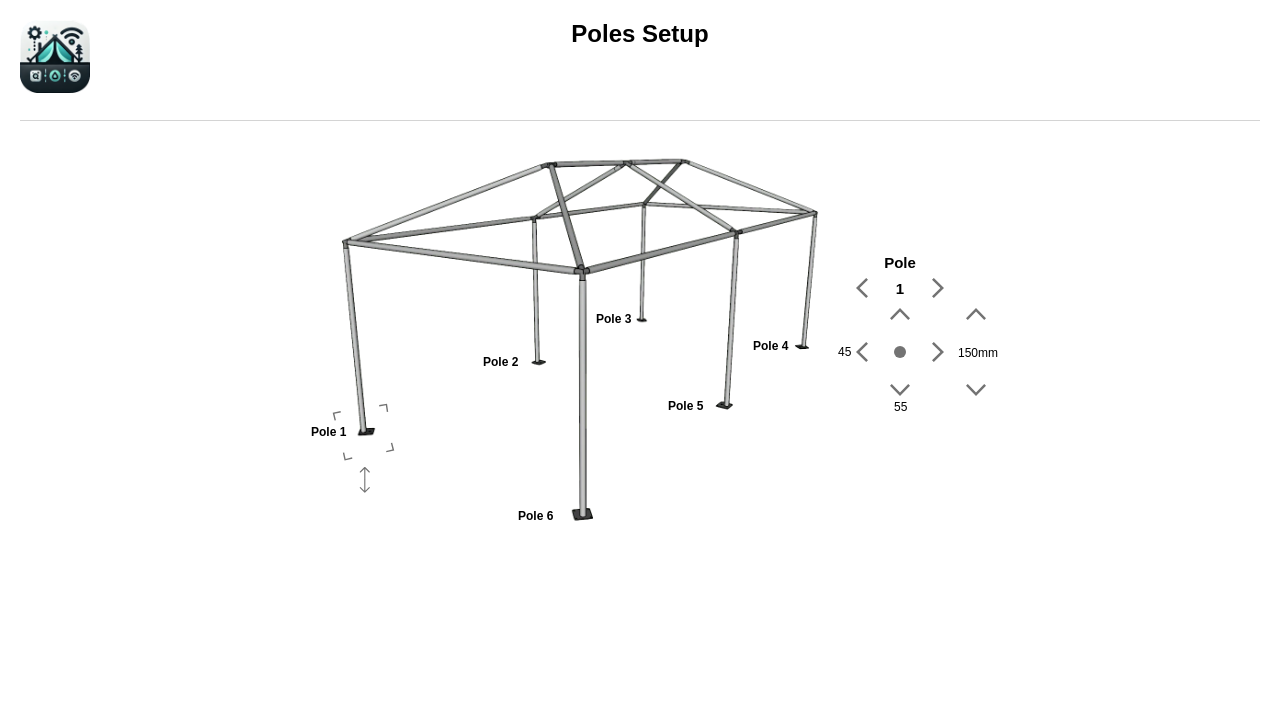
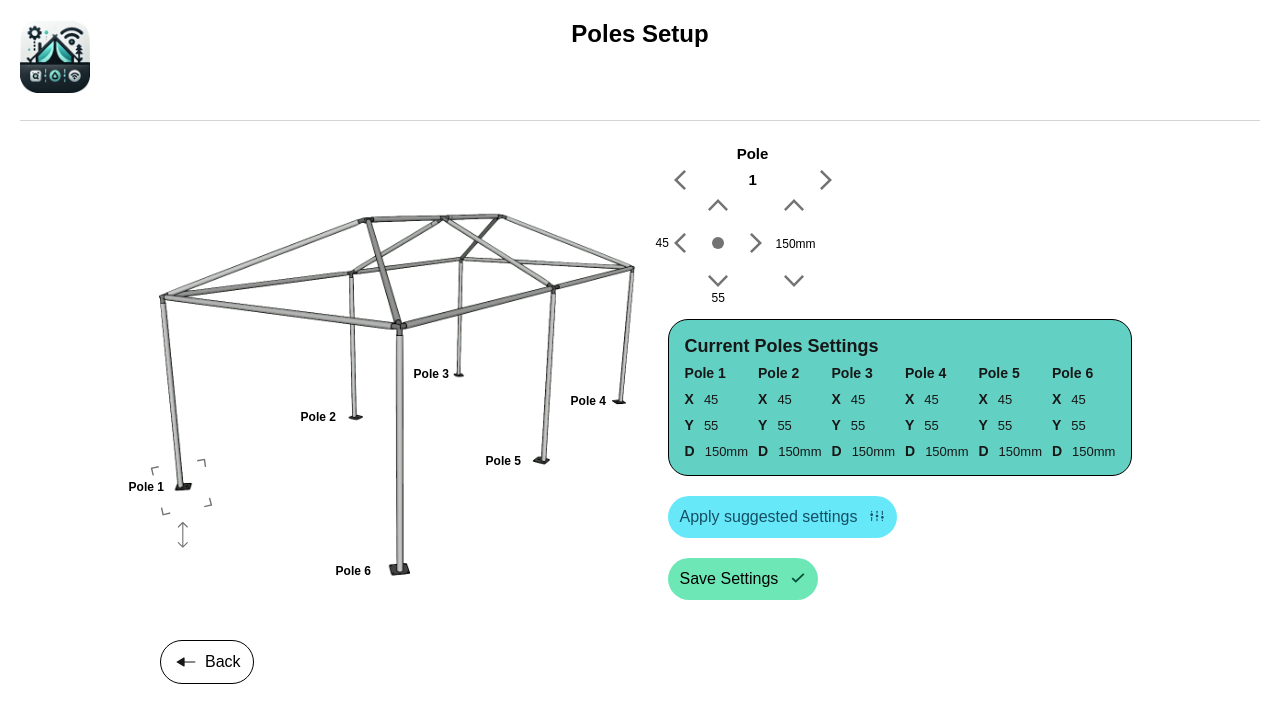
Before and after one commit to dimitry-lzs/hciWeb, a React app: page /poles-setup in a window 1280 px wide. Shown: the top 722 px of the page. Built offline with nearby package versions, Linux system fonts and the light colour scheme.

Commit message:
finish tent and poles setup

```diff
--- a/src/pages/PolesSetup/PolesSetup.less
+++ b/src/pages/PolesSetup/PolesSetup.less
@@ -2,6 +2,7 @@
     .Content {
         display: flex;
         flex-direction: row;
+        padding-top: 20px;
 
         .TentSkeleton {
             position: relative;
@@ -152,6 +153,7 @@
                 .PoleSwitch {
                     display: flex;
                     flex-direction: column;
+                    width: 170px;
 
                     .PoleLabel {
                         font-size: 15px;
@@ -198,6 +200,7 @@
                     flex-direction: column;
                     justify-content: center;
                     align-items: center;
+                    margin-bottom: 26px;
 
                     .PoleArrow {
                         position: absolute;
@@ -277,6 +280,54 @@
                     }
                 }
             }
+            .Parameters {
+                .InfoContainer {
+                    .ParametersTitle {
+                        font-weight: bold;
+                        font-size: 18px;
+                        padding-bottom: 8px;
+                    }
+                    .ParametersContent {
+                        display: flex;
+                        flex-direction: row;
+                        justify-content: space-between;
+                        align-items: center;
+                        gap: 10px;
+
+                        .Parameter {
+                            display: flex;
+                            flex-direction: column;
+                            gap: 10px;
+
+                            .Pole {
+                                font-size: 14px;
+                                font-weight: bold;
+                            }
+
+                            .ParameterRow {
+                                display: flex;
+                                flex-direction: row;
+                                gap: 10px;
+                                align-items: center;
+
+                                .ParameterName {
+                                    font-size: 14px;
+                                    font-weight: bold;
+                                }
+                                .ParameterValue {
+                                    font-size: 13px;
+                                }
+                            }
+                        }
+                    }
+                }
+            }
         }
     }
+    .NavigationButton {
+        margin-top: 20px;
+    }
+    .ConfirmButton {
+        margin-bottom: 20px;
+    }
 }
--- a/src/pages/PolesSetup/index.tsx
+++ b/src/pages/PolesSetup/index.tsx
@@ -4,6 +4,11 @@ import Header from '../../components/Header';
 import SpookyScarySkeleton from './SpookyScarySkeleton';
 
 import './PolesSetup.less';
+
+import InfoContainer from '../../components/InfoContainer';
+import ConfirmButton, { ButtonColor, ButtonIcon } from '../../components/ConfirmButton';
+import BackButton from '../../components/BackButton';
+import { useNavigate } from 'react-router-dom';
 
 const totalPoles = 6;
 
@@ -14,6 +19,15 @@ interface Coordinates {
     'four': { x: number, y: number, depth: number },
     'five': { x: number, y: number, depth: number },
     'six': { x: number, y: number, depth: number }
+}
+
+const enum Poles {
+    one = 'one',
+    two = 'two',
+    three = 'three',
+    four = 'four',
+    five = 'five',
+    six = 'six'
 }
 
 function Switch({ currentPole, prev, next }: { currentPole: number, prev: () => void, next: () => void }) {
@@ -70,6 +84,8 @@ const handleMouseDown = (e: React.MouseEvent, handlerFunction: () => void) => {
 };
 
 export default function PolesSetupScreen() {
+    const navigate = useNavigate();
+
     const [pole, setPole] = useState(1);
 
     const [coordinates, setCoordinates] = useState<Coordinates>({
@@ -103,7 +119,67 @@ export default function PolesSetupScreen() {
                         <Switch currentPole={pole} prev={() => setPole(currentPole => (currentPole - 1) % 6 || totalPoles)} next={() => setPole(currentPole => (currentPole + 1) % 6 || totalPoles)} />
                         <PoleController selectedPole={selectedPole} coordinates={coordinates} setCoordinates={setCoordinates} />
                     </div>
+                    <div className='Parameters'>
+                        <InfoContainer>
+                            <div className='ParametersTitle'>Current Poles Settings</div>
+                            <div className='ParametersContent'>
+                                {Object.keys(coordinates).map((value, index) =>
+                                    <div className='Parameter' key={index}>
+                                        <div className='Pole'>{`Pole ${index + 1}`}</div>
+                                        <div className='ParameterRow'>
+                                            <div className='ParameterName'>X</div>
+                                            <div className='ParameterValue'>{`${coordinates[value as Poles].x}`}</div>
+                                        </div>
+                                        <div className='ParameterRow'>
+                                            <div className='ParameterName'>Y</div>
+                                            <div className='ParameterValue'>{`${coordinates[value as Poles].y}`}</div>
+                                        </div>
+                                        <div className='ParameterRow'>
+                                            <div className='ParameterName'>D</div>
+                                            <div className='ParameterValue'>{`${coordinates[value as Poles].depth}mm`}</div>
+                                        </div>
+                                    </div>
+                                )}
+                            </div>
+                        </InfoContainer>
+                        <ConfirmButton color={ButtonColor.Blue} text='Apply suggested settings' icon={ButtonIcon.Settings} onClick={() => setCoordinates({
+                            one: {
+                                x: Math.round(Math.random() * 30) + 10,
+                                y: Math.round(Math.random() * 30) + 10,
+                                depth: Math.round(Math.random() * 100) + 110
+                            },
+                            two: {
+                                x: Math.round(Math.random() * 30) + 10,
+                                y: Math.round(Math.random() * 30) + 10,
+                                depth: Math.round(Math.random() * 100) + 110
+                            },
+                            three: {
+                                x: Math.round(Math.random() * 30) + 10,
+                                y: Math.round(Math.random() * 30) + 10,
+                                depth: Math.round(Math.random() * 100) + 110
+                            },
+                            four: {
+                                x: Math.round(Math.random() * 30) + 10,
+                                y: Math.round(Math.random() * 30) + 10,
+                                depth: Math.round(Math.random() * 100) + 110
+                            },
+                            five: {
+                                x: Math.round(Math.random() * 30) + 10,
+                                y: Math.round(Math.random() * 30) + 10,
+                                depth: Math.round(Math.random() * 100) + 110
+                            },
+                            six: {
+                                x: Math.round(Math.random() * 30) + 10,
+                                y: Math.round(Math.random() * 30) + 10,
+                                depth: Math.round(Math.random() * 100) + 110
+                            }
+                        })} />
+                        <ConfirmButton color={ButtonColor.Green} text='Save Settings' icon={ButtonIcon.Tick} onClick={() => navigate('/')} />
+                    </div>
                 </div>
+            </div>
+            <div className='NavigationButton'>
+                <BackButton navigate={() => navigate(-1)} />
             </div>
         </div>
     );
--- a/src/pages/TentPosition/TentPosition.less
+++ b/src/pages/TentPosition/TentPosition.less
@@ -1,9 +1,10 @@
-.Content {
+.tentPosition {
     display: flex;
     flex-direction: column;
     gap: 20px;
     justify-content: center;
     align-items: center;
+    position: relative;
 
     .MapContainer {
         padding: 30px;
@@ -60,4 +61,14 @@
             }
         }
     }
+    .MapControls {
+        position: relative;
+        z-index: 1;
+    }
+    .NavigationButton {
+        position: absolute;
+        top: 500px;
+        left: 0;
+        z-index: 0;
+    }
 }
--- a/src/pages/TentPosition/index.tsx
+++ b/src/pages/TentPosition/index.tsx
@@ -77,8 +77,8 @@ export default function TentPosition() {
 
     return (
         <div>
-            <Header title='Tent Position' helpContent={<HelpModal title='Tent Positioning' text='Click where in the map you would like to place your tent. You may take advice from each spots unique characteristics.' />}/>
-            <div className='Content'>
+            <Header title='Tent Position' helpContent={<HelpModal title='Tent Positioning' text='Click where in the map you would like to place your tent. You may take advice from each spots unique characteristics.' />} />
+            <div className='Content tentPosition'>
                 <div className='MapContainer'>
                     <Map chosenCoordinates={chosenCoordinates} hoverCoordinates={setCoordinates} chooseCoordinates={chooseCoordinates} />
                     <div className='MapControls'>
@@ -94,7 +94,7 @@ export default function TentPosition() {
                                 </>
                             )}
                         </InfoContainer>
-                        <ConfirmButton text='Confirm' icon={ButtonIcon.Tick} color={ButtonColor.Green} onClick={() => navigate('/poles-setup')} />
+                        {(chosenCoordinates && chosenCoordinates.y) ? <ConfirmButton text='Confirm' icon={ButtonIcon.Tick} color={ButtonColor.Green} onClick={() => navigate('/poles-setup')} /> : null}
                     </div>
                 </div>
                 <div className='NavigationButton'>
```
Also changed, not shown: src/assets/Settings.svg.
